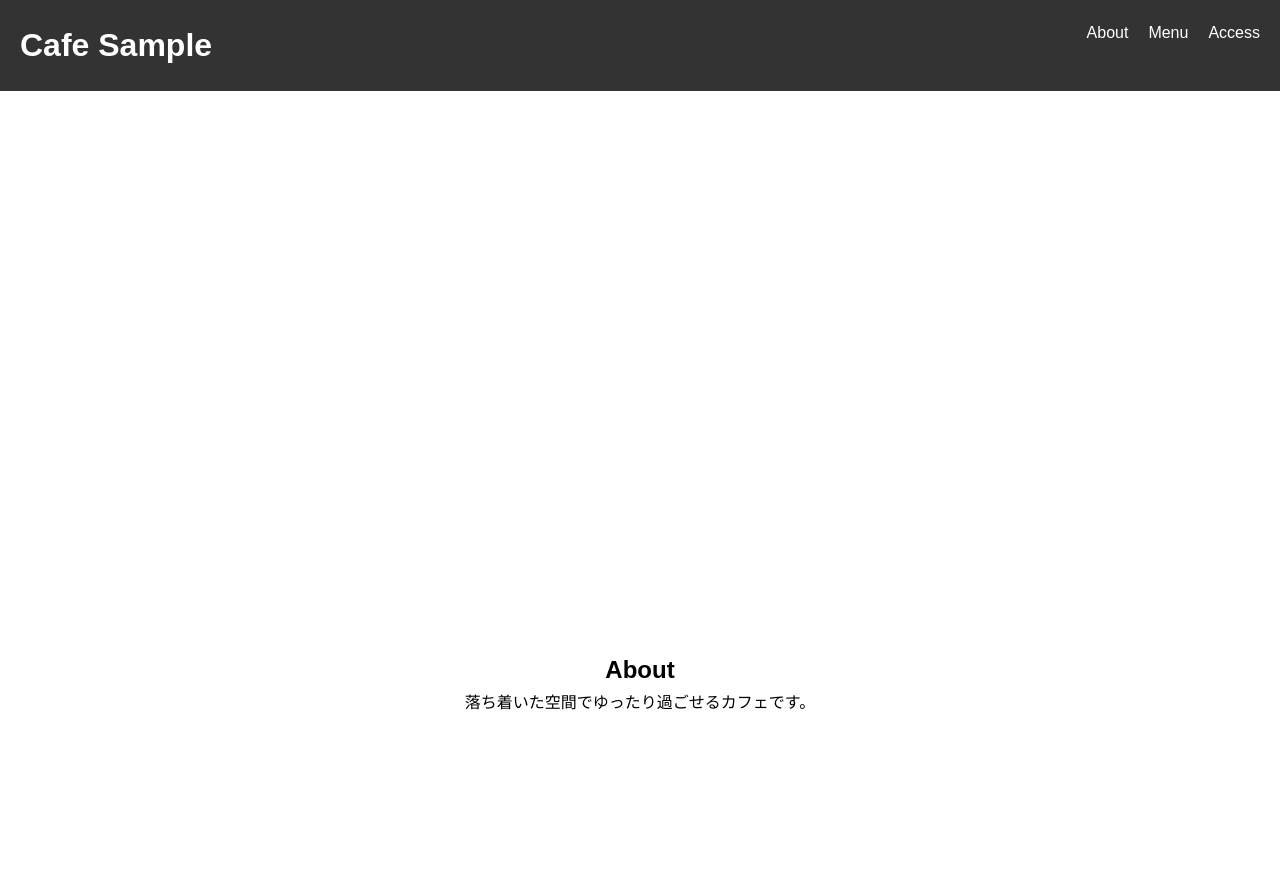
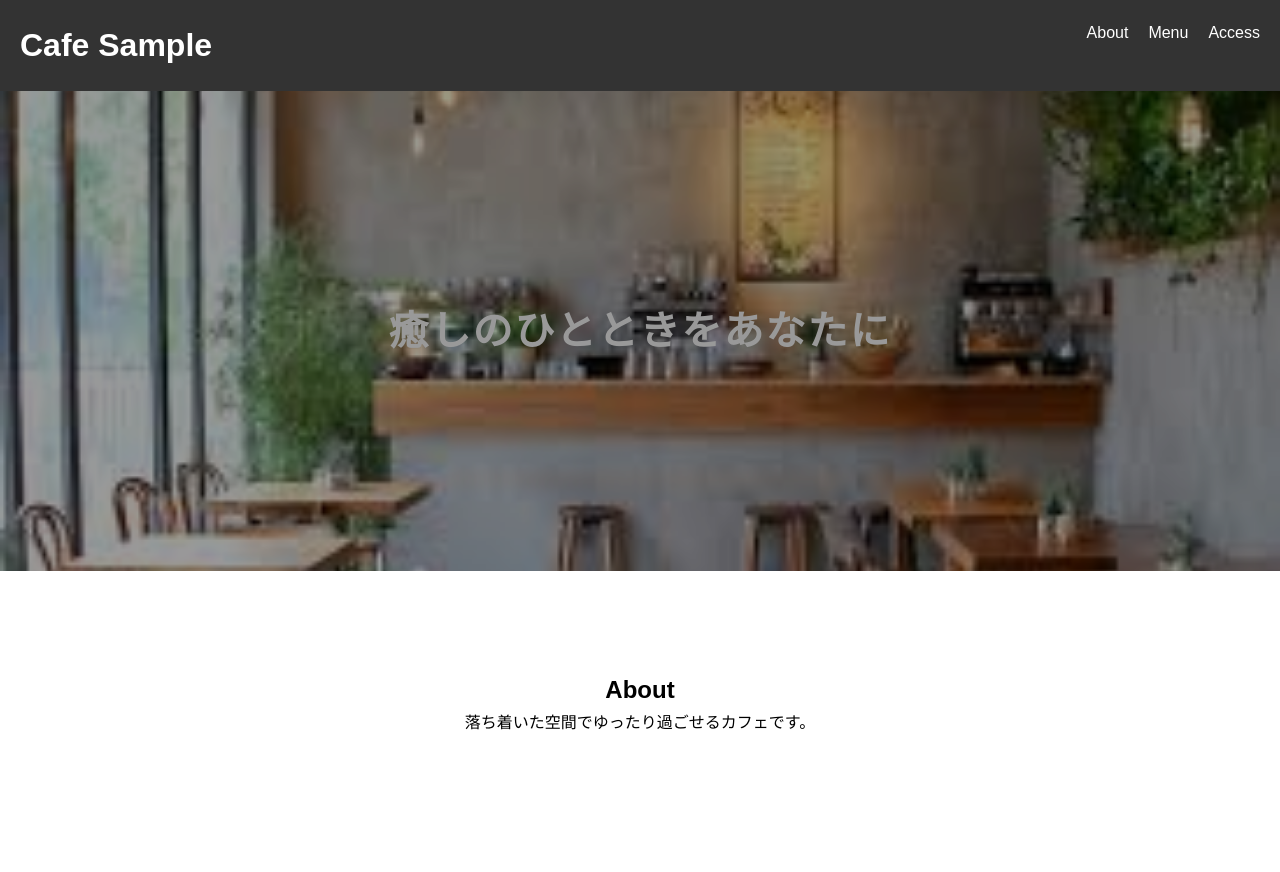
Before and after one commit to ryo-t17/cafe_sample, a plain HTML site: page index.html in a window 1280 px wide. Shown: the top 872 px of the page. Drawn offline with Linux system fonts and the light colour scheme.

Commit message:
Add files via upload

```diff
--- a/style.css
+++ b/style.css
@@ -130,3 +130,30 @@ nav a:hover {
 .section:hover {
   background: #f9f9f9;
 }
+
+.hero h2 {
+  font-size: 2.5rem;
+  letter-spacing: 2px;
+}
+
+.hero {
+  position: relative;
+}
+
+.hero::before {
+  content: "";
+  position: absolute;
+  inset: 0;
+  background: rgba(0,0,0,0.4);
+}
+
+.section {
+  padding: 100px 20px;
+}
+
+.item {
+  background: #fff;
+  padding: 15px;
+  border-radius: 10px;
+  box-shadow: 0 5px 15px rgba(0,0,0,0.1);
+}
```
Also changed, not shown: images/cake.jpg (added), images/coffee.jpg (added), images/hero.jpg (added).
